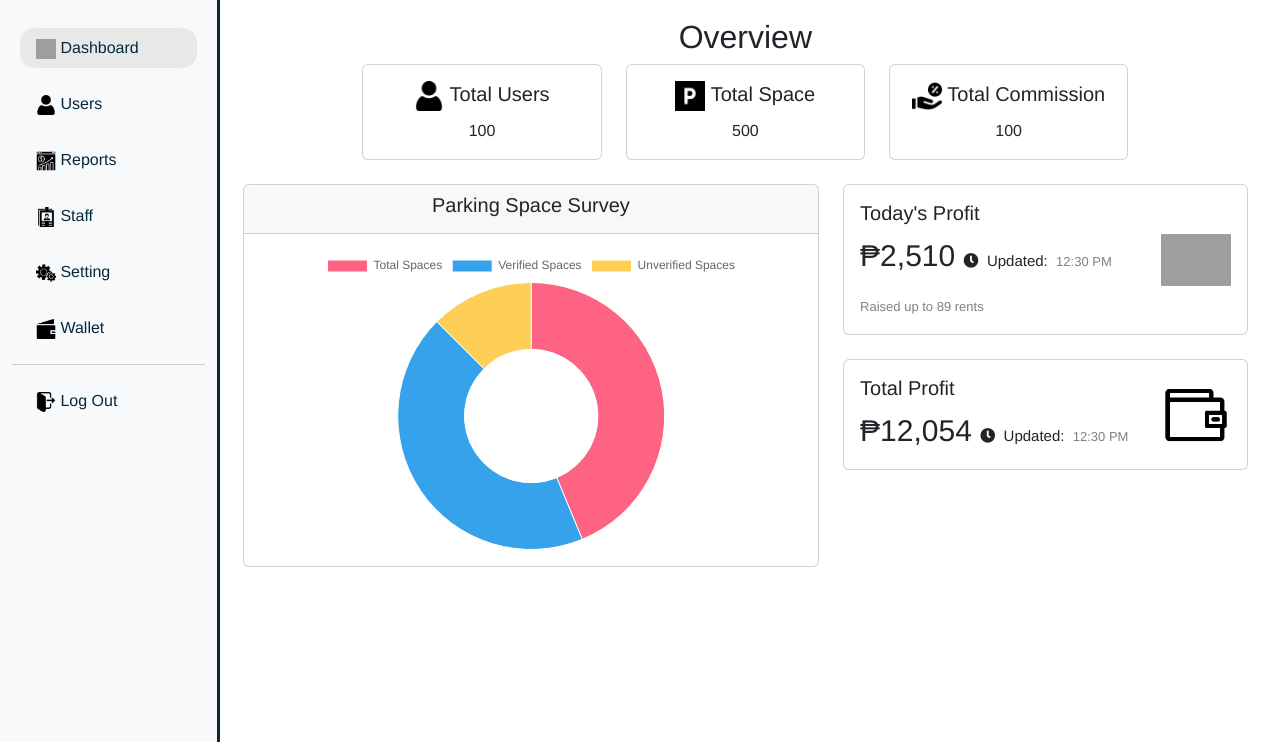
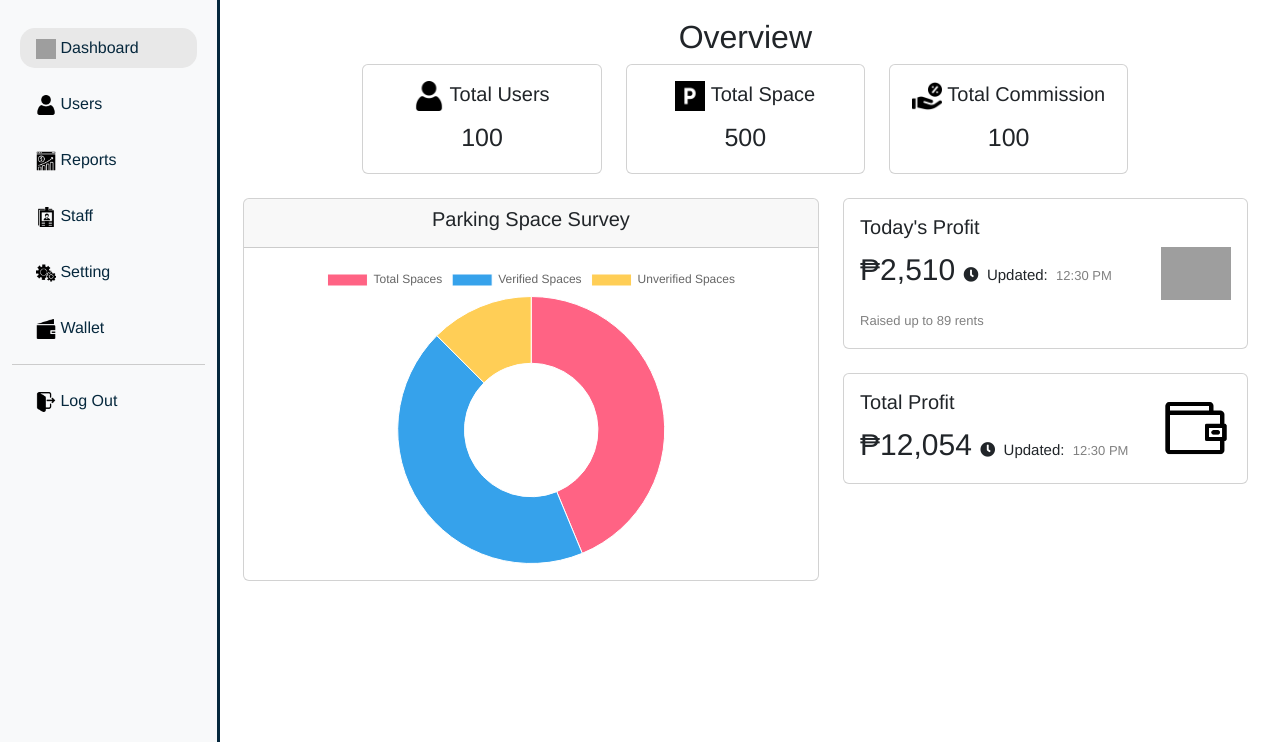
Before and after one commit to C0deinc/ParkIt, a PHP site: page /admin/dashboard.html in a window 1280 px wide. Shown: the part 58-800 px from the top of the page. Run offline with PHP 8.4, Linux system fonts and the light colour scheme; grey boxes are pictures that could not be loaded.

Commit message:
fixed dashboard

```diff
--- a/admin/dashboard.html
+++ b/admin/dashboard.html
@@ -15,7 +15,7 @@
     <!-- Custom CSS -->
     <link rel="stylesheet" href="style.css">
 </head>
-<body">
+<body>
     <!-- Navigation Bar -->
     <nav class="navbar navbar-expand-lg navbar-dark fixed-top" style="background-color: #06283D;">
         <a class="navbar-brand ms-4" href="#">
@@ -37,7 +37,7 @@
                             </a>
                         </li>
                         <li class="nav-item">
-                            <a class="nav-link" href="user.html">
+                            <a class="nav-link" href="users.html">
                                 <img src="user.png" alt="users" width="20" height="20" class="mr-2">
                                 Users
                             </a>
@@ -86,37 +86,43 @@
                 <!-- Overview Content Goes Here -->
                 <div class="row justify-content-center">
                     <div class="col-md-3">
+                        <a href="tps.html" class="card-link">
                             <div class="card">
                                 <div class="card-body">
                                     <h5 class="card-title text-center">
                                         <img src="user.png" alt="Image" class="img-fluid mr-2" width="30" height="30">
                                         Total Users
                                     </h5>
-                                <p class="card-text text-center">100</p>
+                                    <p class="card-text text-center" style="font-size: 25px">100</p>
                                 </div>
                             </div>
+                        </a>
                     </div>
                     <div class="col-md-3">
+                        <a href="tus.html" class="card-link">
                             <div class="card">
                                  <div class="card-body">
                                     <h5 class="card-title text-center">
                                         <img src="space.png" alt="Image" class="img-fluid mr-2" width="30" height="30">
                                         Total Space
                                     </h5>
-                                <p class="card-text text-center">500</p>
+                                    <p class="card-text text-center" style="font-size: 25px">500</p>
                                 </div>
                             </div>
+                        </a>
                     </div>
                     <div class="col-md-3">
+                        <a href="tcs.html" class="card-link">
                             <div class="card">
                                 <div class="card-body">
                                     <h5 class="card-title text-center">
                                         <img src="commission.png" alt="Image" class="img-fluid mr-2" width="30" height="30">
                                         Total Commission
                                     </h5>
-                                <p class="card-text text-center">100</p>
+                                    <p class="card-text text-center" style="font-size: 25px">100</p>
                                 </div>
                             </div>
+                        </a>
                     </div>
                 </div>
 
--- a/admin/style.css
+++ b/admin/style.css
@@ -65,3 +65,8 @@ body {
     font-size: small;
     color: gray;
 }
+
+.card-link {
+    text-decoration: none;
+    color: inherit;
+}
```
Lines whose indentation alone changed are shown as unchanged.
